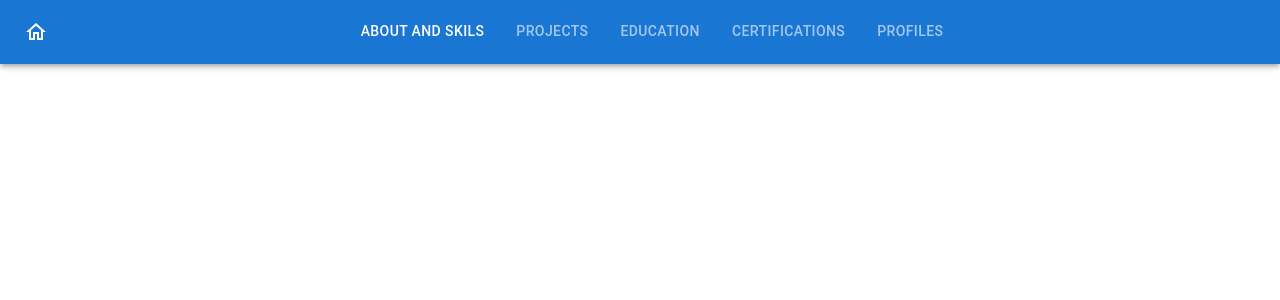
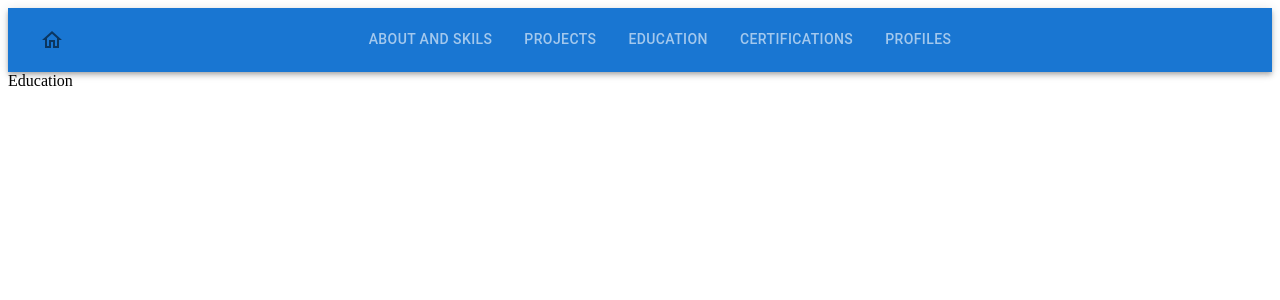
Before and after one commit to me-aditya/Portfolio-Website, a React (Create React App) app in the folder client/: page /education in a window 1280 px wide. Shown: the top 300 px of the page. Built offline with nearby package versions, Linux system fonts and the light colour scheme.

Commit message:
added pages and routes

```diff
--- a/client/src/App.js
+++ b/client/src/App.js
@@ -1,10 +1,32 @@
 import React from 'react';
 import Header from './components/Header';
+
+import {BrowserRouter, Route, Routes } from 'react-router-dom' ;
+import Certificates from './Pages/Certificates';
+import AboutAndSkills from './Pages/AboutAndSkills';
+import Education from './Pages/Education';
+import Profiles from './Pages/Profiles';
+import Projects from './Pages/Projects';
+import Home from './Pages/Home';
+import NotFound from './Pages/NotFound';
 
 const App = () => {
   return (
     <>
-      <Header/>
+      <BrowserRouter>
+        <Header/>
+        <Routes>
+              <Route exact path="/" element={<Home/>}/>
+              <Route path="/certificates" element={<Certificates/>}/>
+              <Route path="/aboutAndSkills" element={<AboutAndSkills/>}/>
+              <Route path="/education" element={<Education/>}/>
+              <Route path="/profiles" element={<Profiles/>}/>
+              <Route path="/projects" element={<Projects/>}/>
+              <Route path="*" element={<NotFound/>}/>
+        </Routes>
+      </BrowserRouter>
+
+
     </>
   );
 }
--- /dev/null
+++ b/client/src/Pages/AboutAndSkills.jsx
@@ -0,0 +1,9 @@
+import React from 'react' ;
+
+function AboutAndSkills() {
+  return (
+    <div>AboutAndSkills</div>
+  )
+}
+
+export default AboutAndSkills ;
--- /dev/null
+++ b/client/src/Pages/Certificates.jsx
@@ -0,0 +1,9 @@
+import React from 'react' ;
+
+function Certificates() {
+  return (
+    <div>Certificates</div>
+  )
+}
+
+export default Certificates ;
--- /dev/null
+++ b/client/src/Pages/Education.jsx
@@ -0,0 +1,9 @@
+import React from 'react' ;
+
+function Education() {
+  return (
+    <div>Education</div>
+  )
+}
+
+export default Education ;
--- /dev/null
+++ b/client/src/Pages/Home.jsx
@@ -0,0 +1,9 @@
+import React from 'react' ;
+
+function Home() {
+  return (
+    <div>Home</div>
+  )
+}
+
+export default Home ;
--- /dev/null
+++ b/client/src/Pages/NotFound.jsx
@@ -0,0 +1,9 @@
+import React from 'react'
+
+function NotFound() {
+  return (
+    <div>Error 404!!</div>
+  )
+}
+
+export default NotFound ;
--- /dev/null
+++ b/client/src/Pages/Profiles.jsx
@@ -0,0 +1,9 @@
+import React from 'react' ;
+
+function Profiles() {
+  return (
+    <div>Profiles</div>
+  )
+}
+
+export default Profiles ;
--- /dev/null
+++ b/client/src/Pages/Projects.jsx
@@ -0,0 +1,9 @@
+import React from 'react' ;
+
+function Projects() {
+  return (
+    <div>Projects</div>
+  )
+}
+
+export default Projects ;
--- a/client/src/components/AppDrawer.jsx
+++ b/client/src/components/AppDrawer.jsx
@@ -9,7 +9,13 @@ import {
 } from "@mui/material";
 import MenuIcon from "@mui/icons-material/Menu";
 
-const pages = ["About and Skils", "Projects", "Education", "Certifications","Profiles"];
+const pages = [
+  {'name' : "About and Skils" , 'url' : '/aboutAndSkills'},
+  {'name' : "Projects" , 'url' : '/projects'},
+  {'name' : "Education" , 'url' : '/education'},
+  {'name' : "Certifications" , 'url' : '/certificates'},
+  {'name' : "Profiles" , 'url' : '/profiles'},
+  ];
 
 const AppDrawer = () => {
   const [openDrawer, setOpenDrawer] = useState(false);
@@ -23,9 +29,9 @@ const AppDrawer = () => {
       >
         <List>
           {pages.map((page, index) => (
-            <ListItemButton key={index}>
+            <ListItemButton key={index} to = {page.url}>
               <ListItemIcon>
-                <ListItemText>{page}</ListItemText>
+                <ListItemText>{page.name}</ListItemText>
               </ListItemIcon>
             </ListItemButton>
           ))}
--- a/client/src/components/Header.jsx
+++ b/client/src/components/Header.jsx
@@ -1,12 +1,13 @@
 import React, { useState } from 'react' ;
-import {AppBar, Box, Tab, Tabs, Toolbar, useMediaQuery, useTheme} from '@mui/material';
+import {AppBar, Box, IconButton, Tab, Tabs, Toolbar, useMediaQuery, useTheme} from '@mui/material';
 
 import HomeOutlinedIcon from '@mui/icons-material/HomeOutlined';
 import AppDrawer from './AppDrawer';
+import { Link } from 'react-router-dom';
 
 function Header() {
 
-    const [tab, setTab] = useState('0');
+    const [tab, setTab] = useState('/');
     const theme = useTheme() ;
 
     const mobile = useMediaQuery(theme.breakpoints.down('md')) ;
@@ -16,12 +17,14 @@ function Header() {
       };
 
   return (
-    <AppBar>
+    <AppBar position='sticky'>
         <Toolbar>
             {
                 mobile && <AppDrawer/>
             }
-            <HomeOutlinedIcon/>
+            <IconButton value = '/' component = {Link} to = {'/'} >
+                <HomeOutlinedIcon color = 'white' />
+            </IconButton>
             { !mobile &&
                 <Box sx={{ width: '100%' }}>
                     <Tabs
@@ -30,11 +33,11 @@ function Header() {
                     onChange={ handleTabChange }
                     centered
                     >
-                        <Tab label = 'About and Skils' value = '0' />
-                        <Tab label = 'Projects' value = '1' />
-                        <Tab label = 'Education' value = '2' />
-                        <Tab label = 'Certifications' value = '4' />
-                        <Tab label = 'Profiles' value = '3' />
+                        <Tab label = 'About and Skils' value = '/aboutAndSkills' component = {Link} to = {'/aboutAndSkills'} />
+                        <Tab label = 'Projects' value = 'projects' component = {Link} to = {'/projects'} />
+                        <Tab label = 'Education' value = 'education' component = {Link} to = {'/education'} />
+                        <Tab label = 'Certifications' value = 'certificates' component = {Link} to = {'/certificates'} />
+                        <Tab label = 'Profiles' value = 'profiles' component = {Link} to = {'/profiles'} />
                     </Tabs>
                 </Box>
             }
```
